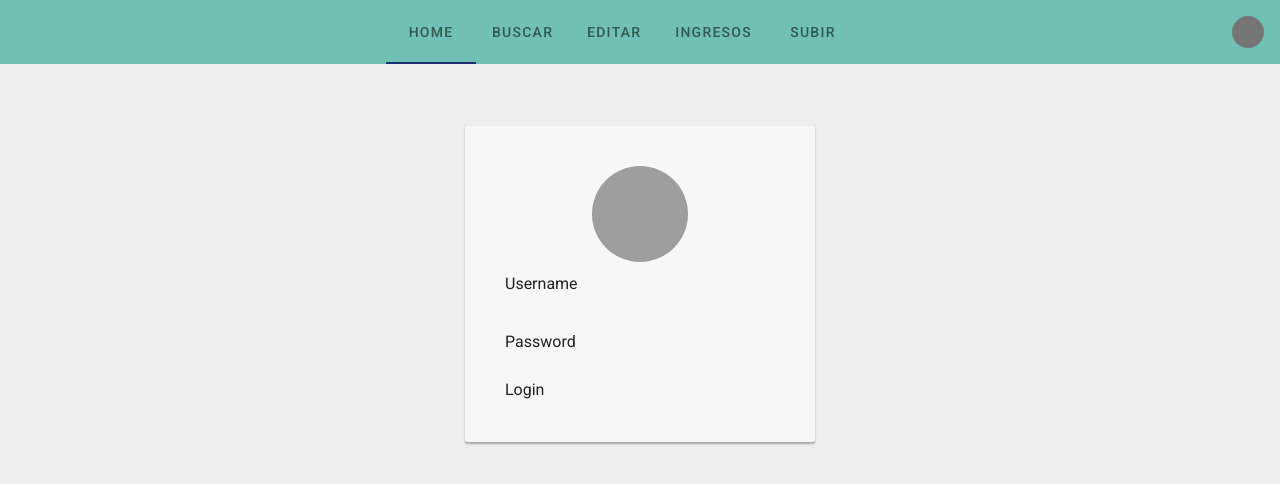
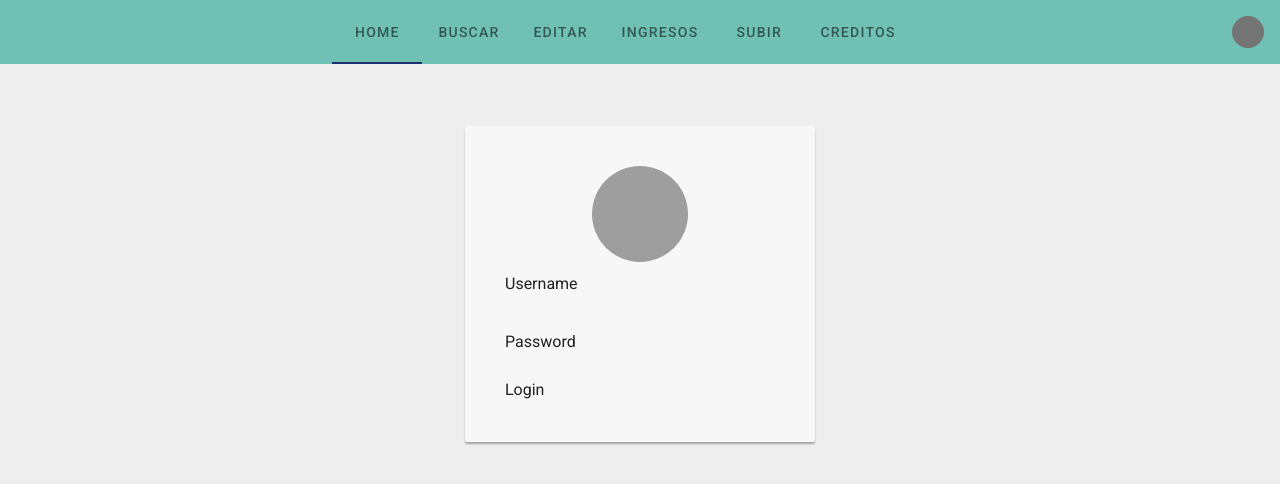
Before and after one commit to neiraRail/coopci-ui, a Vue app: page /creditos#/login in a window 1280 px wide. Shown: the top 484 px of the page. Built offline with nearby package versions, Linux system fonts and the light colour scheme; grey boxes are pictures that could not be loaded.

Commit message:
Primer avance

```diff
--- a/src/App.vue
+++ b/src/App.vue
@@ -48,7 +48,8 @@ export default {
       {name: 'Buscar', to: '/Buscador'},
       {name: 'Editar', to: '/Editor'},
       {name: 'Ingresos', to: '/Ingresos'},
-      {name: 'Subir', to: '/Subir'}
+      {name: 'Subir', to: '/Subir'},
+      {name: 'Creditos', to: '/Creditos'}
       ]
   }),
   computed: {
--- a/src/router/index.js
+++ b/src/router/index.js
@@ -69,6 +69,13 @@ const routes = [
     // lazy-loaded
     component: () => import('../views/PlanillaSubida.vue'),
     props: true
+  },
+  {
+    path: '/creditos',
+    name: 'creditos',
+    // lazy-loaded
+    component: () => import('../views/VistaCreditos.vue'),
+    props: true
   }
 
 ]
```
Also changed, not shown: 1 other file (tests, documents, lock files or other folders).
